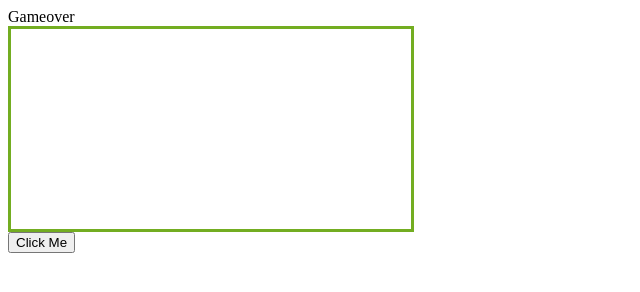
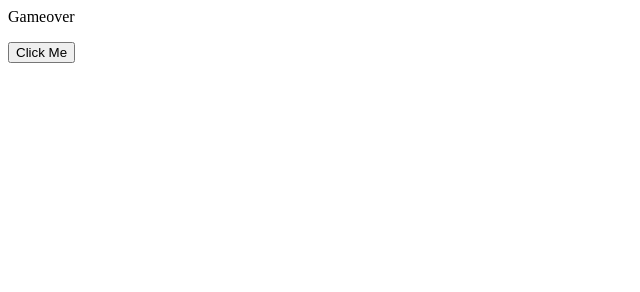
Before and after one commit to ClickTheButton/ClickTheButton.github.io, a plain HTML site: page test.html in a window 1280 px wide. Shown: the whole page, without its empty margins (0-640 px from the left). Drawn offline with Linux system fonts and the light colour scheme.

Commit message:
Update test.html

```diff
--- a/test.html
+++ b/test.html
@@ -1,23 +1,12 @@
 <html>
   <style>
-    div.box{
-        position: relative;
-        width: 400px;
-        height: 200px;
-        border: 3px solid #73AD21;
-    }
     div.change {
     	position: absolute;
     }
   </style>
 
   <p1 id="gameover"></p1>
-
-    <div class="box">
-
     <p id="score"></p>
-
-    </div>
 
   <div id="change" class="change">
 
```
